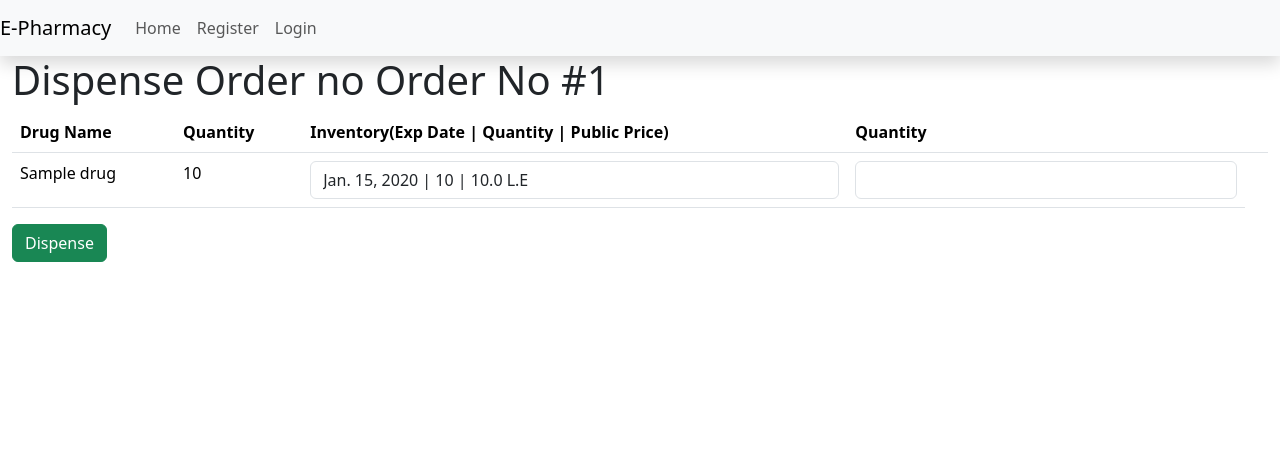
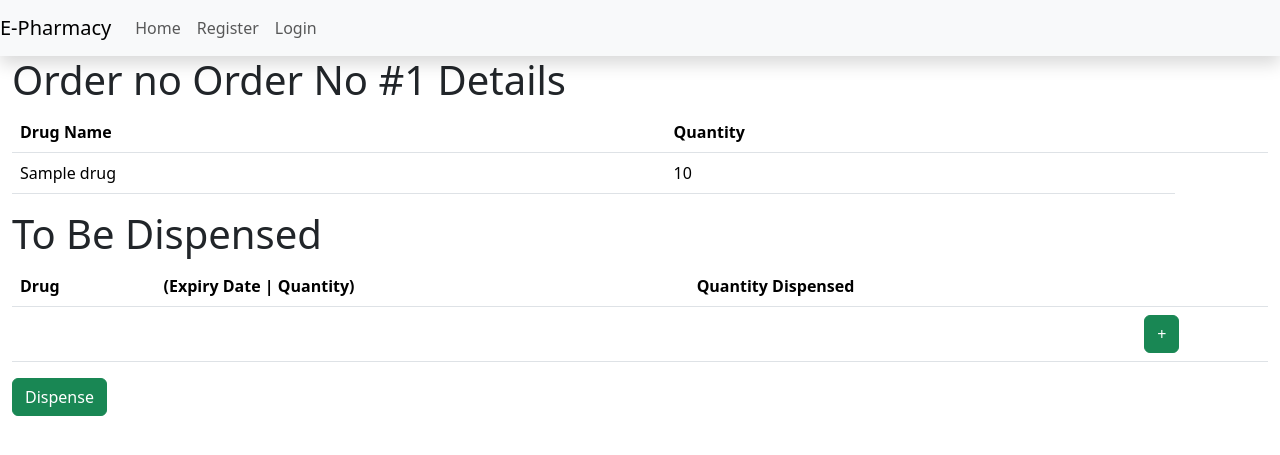
Before and after one commit to am1996/epharmacy, a Django app: page /user/dashboard/orders/1/dispense in a window 1280 px wide. Shown: the top 455 px of the page. Run offline with Django 4.2, Linux system fonts and the light colour scheme; tables that the repository leaves empty hold one stand-in row (values such as "Sample post"); lists and menus that the app fills with data are empty; some libraries are stand-ins or nearby versions.

Commit message:
orders still pending

```diff
--- a/orders/models.py
+++ b/orders/models.py
@@ -36,6 +36,29 @@
         except InventoryItem.DoesNotExist:
             return None
 
+
+    @property
+    def inventory_data_as_list(self):
+        try:
+            inv = InventoryItem.objects.filter(drug_id=self.id)  # Use self.id instead of self.drug_id
+            items = [
+                {
+                    'id': item.id,
+                    'quantity': item.quantity,
+                    'batch_no' : item.quantity,
+                    'pharmacist_price' : item.pharmacist_price,
+                    'public_price' : item.public_price,
+                    'manufacturing_date' : item.manufacturing_date.isoformat(),
+                    'expiry_date': item.expiry_date.isoformat(),
+                    'drug_id': item.drug_id.id,
+                    'drug_name': item.drug_id.name
+                }
+                for item in inv
+            ]
+            return items
+        except InventoryItem.DoesNotExist:
+            return []
+
     @property
     def drug(self):
         try:
--- a/templates/users/order_dispense.html
+++ b/templates/users/order_dispense.html
@@ -6,46 +6,123 @@
 {% endblock header %}
 {% load static %}
 {% block content %}
-<h1>Dispense Order no {{ order }}</h1>
+<h1>Order no {{ order }} Details</h1>
 {{errors}}
-<div x-data="tableForm">
-    <form method="POST">
-        {% csrf_token %}
+{% if request.user.profile.role == 1 or request.user.profile.role == 2 %}
+<table class="table">
+    <tr>
+        <td><b>Order Number:</b> {{ order.id }}</td>
+        <td><b>Order Date:</b> {{ order.order_date }}</td>
+        <td><b>Status:</b>
+            {% if order.status == "1" %}Pending
+            {% elif order.status == "2" %}Under Delivery
+            {% else %}Done
+            {% endif %}
+        </td>
+        {% if order.dispensed_by %}
+        <td><b>Dispensed By:</b>{{ order.dispensed_by.username }}
+        {% endif %}
+    </tr>
+    <tr>
+        <td><b>Customer Username:</b> {{ order.created_by.username }}</td>
+        <td><b>Customer Fullname:</b> {{ order.created_by.fullname }}</td>
+        <td><b>Customer Address:</b> {{ order.created_by.profile.address }}</td>
+    </tr>
+    <tr>
+        <td><b>Customer Phone Number:</b> {{ order.created_by.profile.phone_number }}</td>
+        <td><b>Customer Email:</b> {{ order.created_by.email }}</td>
+        <td></td>
+    </tr>
+</table>
+{% endif %}
 <table  class="table">
     <thead>
         <th>Drug Name</th>
-                <th>Quantity</th>
-                <th>Inventory(Exp Date | Quantity | Public Price)</th>
         <th>Quantity</th>
         <th></th>
     </thead>
     <tbody>
         {% for item in order.order_items.all %}
         <tr>
-                    <td>
-                        <input name="{{forloop.counter}}__drug_id" value="{{item.drug_id}}" type="text" hidden>
-                        <input name="{{forloop.counter}}__order" value="{{ order.pk }}" type="text" hidden>
-                        {{item.drug.name}}</td>
+            <td>{{item.drug.name}}</td>
             <td>{{item.quantity}}</td>
-                    <td>
-                        <select name="{{forloop.counter}}__inventory_item" class="form-control">
-                            {% for item in item.inventory %}
-                                <option value="{{item.id}}">{{ item.expiry_date }} | {{ item.quantity }} | {{ item.public_price }} L.E</option>
-                            {% endfor %}
-                        </select>
-                    </td>
-                    <td><input name="{{forloop.counter}}__quantity" type="number" min="1" class="form-control" required/></td>
         </tr>
         {% endfor %}
     </tbody>
 </table>
+<h1>To Be Dispensed</h1>
+<div x-data="tableForm">
+    <form method="POST">
+        {% csrf_token %}
+        <table class="table">
+            <thead>
+                <th>Drug</th>
+                <th>(Expiry Date | Quantity)</th>
+                <th>Quantity Dispensed</th>
+                <th></th>
+            </thead>
+            <tbody>
+                <template x-for="(item,itemIdx) in items">
+                    <tr>
+                        <td>
+                            <select x-model="item.drug" :name="itemIdx + '__drug_id'" @change="updateItem(itemIdx)" x-ref="drugChoice" class="form-control">
+                                <template x-for="(d, drugIdx) in inventory">
+                                    <option :value="d.drug_id" x-text="d[0].drug_name"></option>
+                                </template>
+                            </select>
+                            <input :name="itemIdx +'__order'" value="{{ order.pk }}" type="text" hidden>
+                        </td>
+                        <td>
+                            <select :name="itemIdx +'__inventory_id'" @change="updateInventoryChosen(itemIdx)" x-ref="invChoice" class="form-control">
+                                <template x-for="(d,invIdx) in inventory[items[itemIdx].idx]">
+                                    <option x-bind:value="d.id" x-text="d.expiry_date + ' | ' + d.quantity + ' Boxes'"></option>
+                                </template>
+                            </select>
+                        </td>
+                        <td><input name="quantity" class="form-control" min="1" :max="inventory[items[itemIdx].idx][items[itemIdx].invIdex].quantity" :name="itemIdx + '__quantity'" x-model="item.quantity" type="number" required></td>
+                        <td><button type="button" class="btn" @click="removeItem(item)">Remove</button></td>
+                    </tr>
+                </template>
+            </tbody>
+            <tfoot>
+                <th></th>
+                <th></th>
+                <th></th>
+                <th><button class="btn btn-success" type="button" @click="addItem()">+</button></th>
+            </tfoot>
+        <table>
         <button class="btn btn-success float-right" type="Submit">Dispense</button>
     </form>
 </div>
 <script>
     document.addEventListener('alpine:init', () => {
         Alpine.data('tableForm', () => ({
-            inventory:`{{ order_items|safe }}`.replace("'","")
+            selected: null,
+            inventory: JSON.parse(`{{inventory|safe}}`),
+            items: [{
+                drug:"",
+                quantity:"",
+                idx: 0,
+                invIdex: 0,
+            }],
+            updateItem(itemIdx){
+                this.items[itemIdx]["idx"] = this.$refs.drugChoice.selectedIndex;
+            },
+            updateInventoryChosen(itemIdex){
+                this.items[itemIdex]["invIdex"] = this.$refs.invChoice.selectedIndex;
+            },
+            addItem() {
+                this.items.push({
+                    drug:"",
+                    quantity:"",
+                    idx: 0,
+                    invIdex: 0,
+                });
+            },
+
+            removeItem(item) {
+                this.items = this.items.filter(i => i !== item);
+            }
         }));
     });
 
--- a/users/forms.py
+++ b/users/forms.py
@@ -49,9 +49,7 @@
         model = InventoryItemDispensed
         fields = "__all__"
 
-    def save(self,request ,commit=True):
+    def prepare(self,request):
         instance = super().save(commit=False)
         instance.dispensed_by = request.user
-        if commit:
-            instance.save()
         return instance
--- a/users/views.py
+++ b/users/views.py
@@ -13,7 +13,6 @@
 from .forms import *
 from django.db import transaction
 from epharmacy.utils import parse_querydict
-from django.core import serializers
 
 class UserLogoutView(View):
     def get(self, request, *args, **kwargs):
@@ -113,17 +112,18 @@
             order = Order.objects.get(pk=kwargs["pk"])
         except Order.DoesNotExist:
             raise Http404("Object does not exist.")
-        order_items = []
+        inventory = []
         for order_item in order.order_items.all():
-            order_items.append( serializers.serialize('json',order_item.inventory) )
-        print(order_items)
+            inventory.append( list(order_item.inventory_data_as_list) )
+
         return render(request,"users/order_dispense.html",{
             "order": order,
-            "order_items": order_items
+            "inventory": json.dumps(inventory,ensure_ascii=False)
         })
 
     @transaction.atomic
     def post(self,request,*args,**kwargs):
+        data = parse_querydict(request.POST)
         try:
             order = Order.objects.get(pk=kwargs["pk"])
         except Order.DoesNotExist:
@@ -132,7 +132,7 @@
         for inv_item in data.values():
             form = InventoryItemDispensedForm(inv_item)
             if form.is_valid():
-                inv = form.save(request)
+                inv = form.prepare(request)
             else:
                 context = {"errors":form.errors,"order":order}
                 return render(request,"users/order_dispense.html",context)
```
Also changed, not shown: templates/users/order_details.html (+10 -1 lines). Lines whose indentation alone changed are shown as unchanged.
